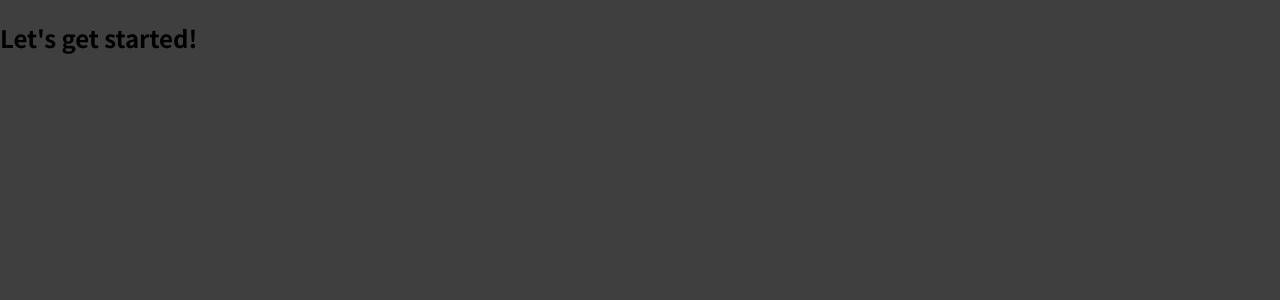
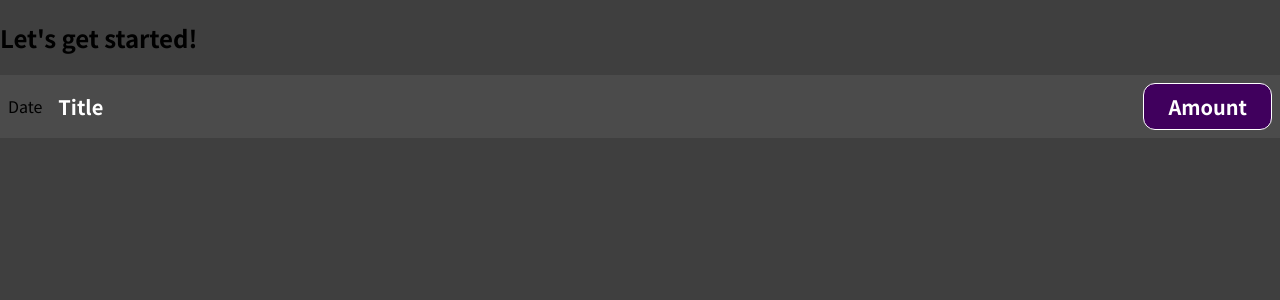
Before and after one commit to axvg/rjs_l, a JavaScript app: page / in a window 1280 px wide. Shown: the top 300 px of the page. Built offline with nearby package versions, Linux system fonts and the light colour scheme.

Commit message:
adds ExpenseItems component

```diff
--- a/src/App.js
+++ b/src/App.js
@@ -1,8 +1,10 @@
+import ExpenseItems from './components/ExpenseItems'
+
 function App() {
   return (
     <div>
       <h2>Let's get started!</h2>
-
+      <ExpenseItems></ExpenseItems>
     </div>
   );
 }
--- /dev/null
+++ b/src/components/ExpenseItem.css
@@ -0,0 +1,54 @@
+.expense-item {
+  display: flex;
+  justify-content: space-between;
+  align-items: center;
+  padding: 0.5rem;
+  margin: 1rem 0;
+  background-color: #4b4b4b;
+}
+
+.expense-item__description {
+  display: flex;
+  flex-direction: column;
+  gap: 1rem;
+  align-items: flex-end;
+  flex-flow: column-reverse;
+  justify-content: flex-start;
+  flex: 1;
+}
+
+.expense-item h2 {
+  color: #3a3a3a;
+  font-size: 1rem;
+  flex: 1;
+  margin: 0 1rem;
+  color: white;
+}
+
+.expense-item__price {
+  font-size: 1rem;
+  font-weight: bold;
+  color: white;
+  background-color: #40005d;
+  border: 1px solid white;
+  padding: 0.5rem;
+  border-radius: 12px;
+}
+
+@media (min-width: 580px) {
+  .expense-item__description {
+    flex-direction: row;
+    align-items: center;
+    justify-content: flex-start;
+    flex: 1;
+  }
+
+  .expense-item__description h2 {
+    font-size: 1.25rem;
+  }
+
+  .expense-item__price {
+    font-size: 1.25rem;
+    padding: 0.5rem 1.5rem;
+  }
+}
--- /dev/null
+++ b/src/components/ExpenseItems.js
@@ -0,0 +1,15 @@
+import './ExpenseItem.css'
+
+function ExpenseItem() {
+  return (
+    <div className="expense-item">
+      <div>Date</div>
+      <div className="expense-item__description">
+        <h2>Title</h2>
+        <div className="expense-item__price">Amount</div>
+      </div>
+    </div>
+  );
+}
+
+export default ExpenseItem;
```
